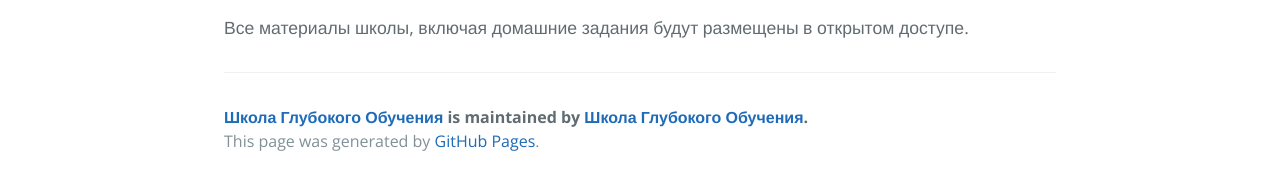
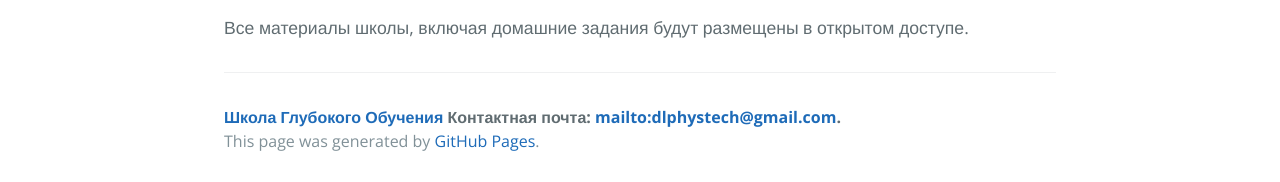
Before and after one commit to deeppavlov/dlschl, a Jekyll site: the page built from docs/index.md, in a window 1280 px wide. Shown: the part 1261-1443 px from the top of the page. Built offline with Jekyll 4.4.1, drawn with Linux system fonts in a browser that asks for light colours; our own code applies the rules of GitHub Pages for plain Markdown files.

Commit message:
Контактная почта

```diff
--- a/docs/_includes/page-footer.html
+++ b/docs/_includes/page-footer.html
@@ -1,4 +1,4 @@
 <footer class="site-footer">
-  <span class="site-footer-owner"><a href="{{ site.url }}">{{ site.title }}</a> is maintained by <a href="{{ site.author.url }}">{{ site.author.name }}</a>.</span>
+  <span class="site-footer-owner"><a href="{{ site.url }}">{{ site.title }}</a> Контактная почта: <a href="{{ site.author.url }}">{{ site.author.url }}</a>.</span>
   <span class="site-footer-credits">This page was generated by <a href="https://pages.github.com">GitHub Pages</a>.</span>
 </footer>
```
